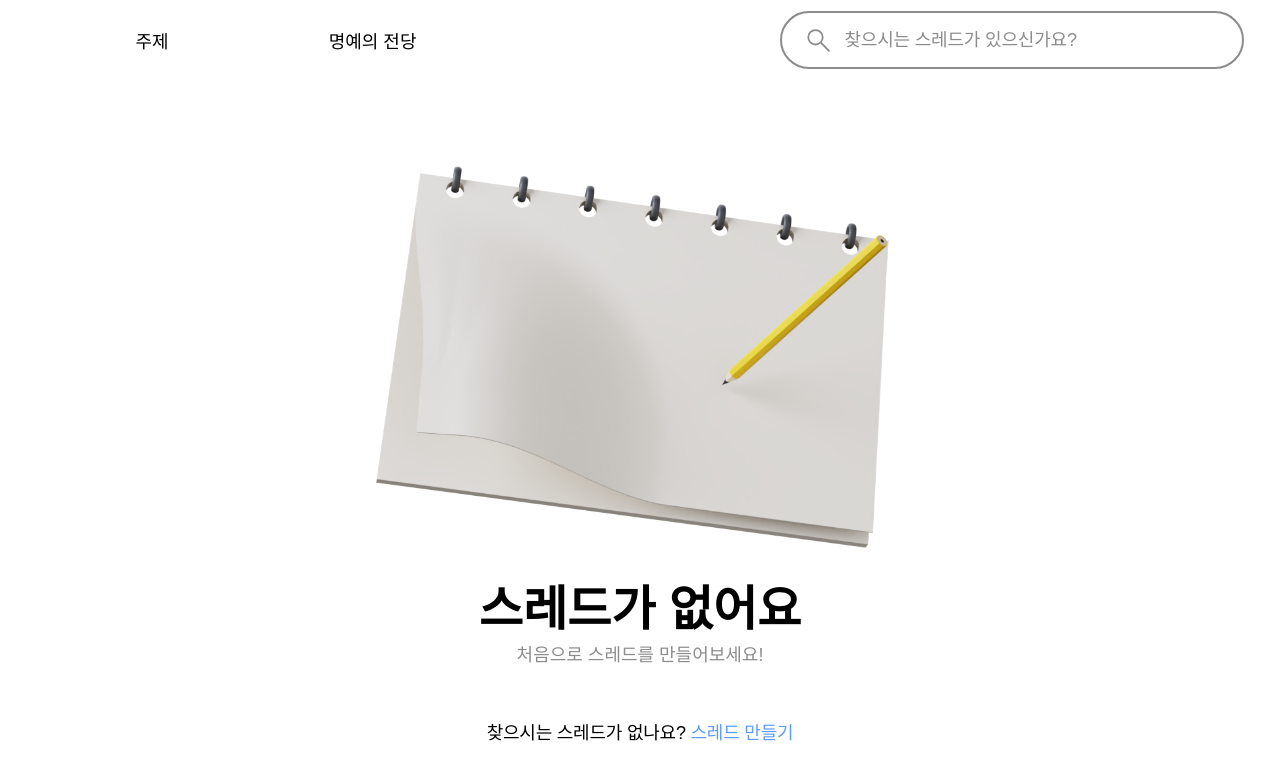
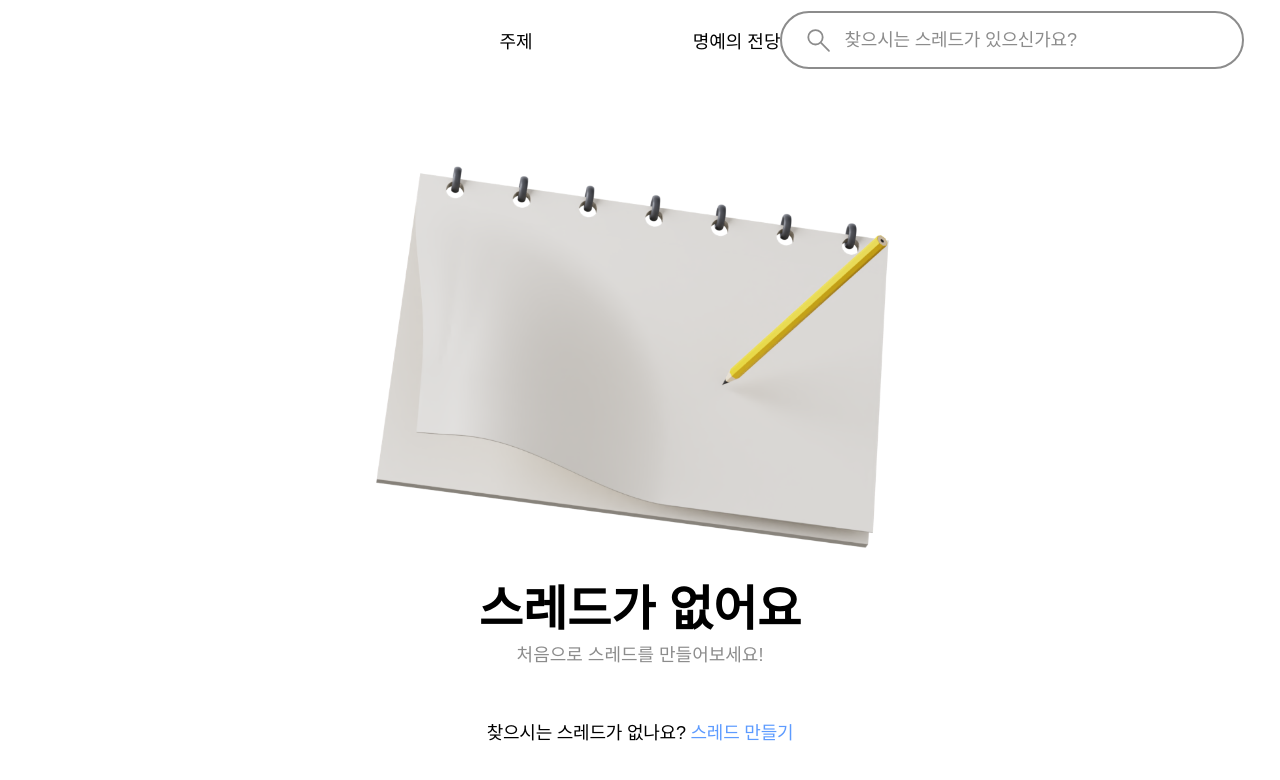
Before and after one commit to Team-Ampersand/drawWang-Client, a React (Create React App) app: page / in a window 1280 px wide. Shown: the top 780 px of the page. Built offline with nearby package versions, Linux system fonts and the light colour scheme.

Commit message:
✅ :: Fixed INavbar style

```diff
--- a/src/Components/Components/Navbar.jsx
+++ b/src/Components/Components/Navbar.jsx
@@ -8,6 +8,9 @@ const NavbarContainer = styled.div`
   align-items: center;
   padding: 0px 36px 0px 36px;
   gap: 357.5px;
+  box-sizing: border-box;
+  width: 100%;
+  position: relative;
 `;
 
 const NavBox = styled.div`
@@ -17,6 +20,9 @@ const NavBox = styled.div`
   justify-content: center;
   align-items: center;
   gap: 160px;
+  position: absolute;
+  left: 50%;
+  transform: translateX(-50%);
 `;
 
 const NavItem = styled.p`
```
